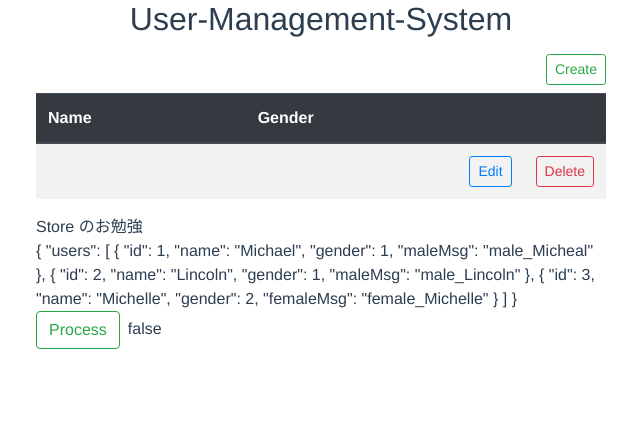
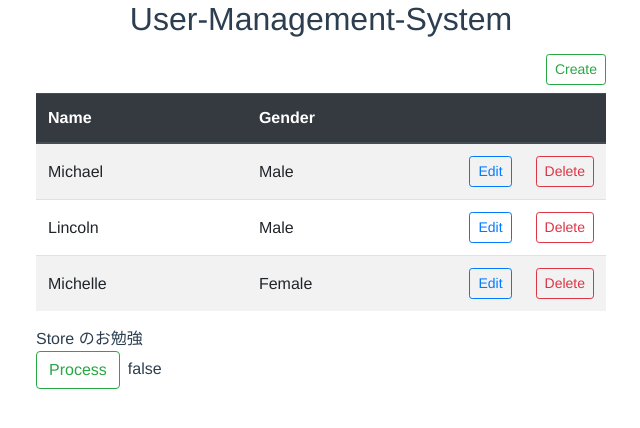
Before and after one commit to ueharario/user-management-system, a Vue app: page / in a window 1280 px wide. Shown: the top 428 px of the page, without its empty margins (319-959 px from the left). Built offline with nearby package versions, Linux system fonts and the light colour scheme.

Commit message:
fix : store で user の表示 - issues#29

```diff
--- a/public/json/data.json
+++ b/public/json/data.json
@@ -1,5 +1,4 @@
-{
-    "users": [
+ [
     {
         "id": 1,
         "name": "Michael",
@@ -19,4 +18,3 @@
         "femaleMsg": "female_Michelle"
     }
 ]
-}
--- a/src/App.vue
+++ b/src/App.vue
@@ -14,7 +14,7 @@
           </tr>
         </thead>
         <tbody>
-          <tr v-for="user in _users" :key="user.id">
+          <tr v-for="user in users" :key="user.id">
               <td class="col-md-5 align-middle">{{ user.name }}</td>
               <td class="col-md-5 align-middle">{{ getGenderLabel(user.gender) }}</td>
               <td class="col-md-1">
@@ -31,7 +31,6 @@
         </tbody>
       </table>
       <div>{{ $store.state.message }}</div>
-      <div>{{ $store.state.users }}</div>
       <PopupDialog />
     </div>
   </div>
@@ -49,9 +48,9 @@ export default {
     return {
       TITLE,
       user: {},
-      usersData: [],
       isShow: false,
-      isEdit: true
+      isEdit: true,
+      users: []
     }
   },
   components: {
@@ -60,6 +59,20 @@ export default {
   },
   computed: {
     ...mapGetters(['_users'])
+  },
+  mounted() {
+    this.$watch(
+      () => this._users,
+      (newValue, oldValue) => {
+        if (JSON.stringify(newValue) !== JSON.stringify(oldValue)) {
+          this.users = { ...newValue }
+        }
+      },
+      {
+        immediate: true,
+        deep: true
+      }
+    )
   },
   created() {
     this.fetchUsers()
@@ -75,7 +88,7 @@ export default {
     },
     getGenderLabel(gender) {
       const targetGender = GENDER_ARRAY.find((v) => v.id === Number(gender))
-      return targetGender
+      return targetGender.label
     },
     newUser(user) {
       user.id = IssueId(this.users, user)
@@ -94,11 +107,11 @@ export default {
     },
     edit(id) {
       this.isEdit = true
-      this.user = this.users.find((v) => v.id === id)
+      this.user = this._users.find((v) => v.id === id)
       this.openUserForm()
     },
     deleteItem(id) {
-      this.users = this.users.filter((v) => v.id !== id )
+      this.users = this._users.filter((v) => v.id !== id )
       this.sortItem()
     },
     sortItem() {
--- a/src/store/index.js
+++ b/src/store/index.js
@@ -2,11 +2,11 @@ import { createStore } from 'vuex'
 
 export default createStore({
     state: {
-        users: [],
+        userData: [],
         message: 'Store のお勉強'
     },
     mutations: {
-        setUsers: (state, users) => (state.users = users)
+        setUsers: (state, userData) => (state.userData = userData)
     },
     actions: {
         async fetchUsers({ commit }) {
@@ -18,6 +18,6 @@ export default createStore({
         }
     },
     getters: {
-        _users: (state) => state.users
+        _users: (state) => state.userData
     }
 })
```
Also changed, not shown: src/api/api.js (+8 -8 lines). Lines whose indentation alone changed are shown as unchanged.
